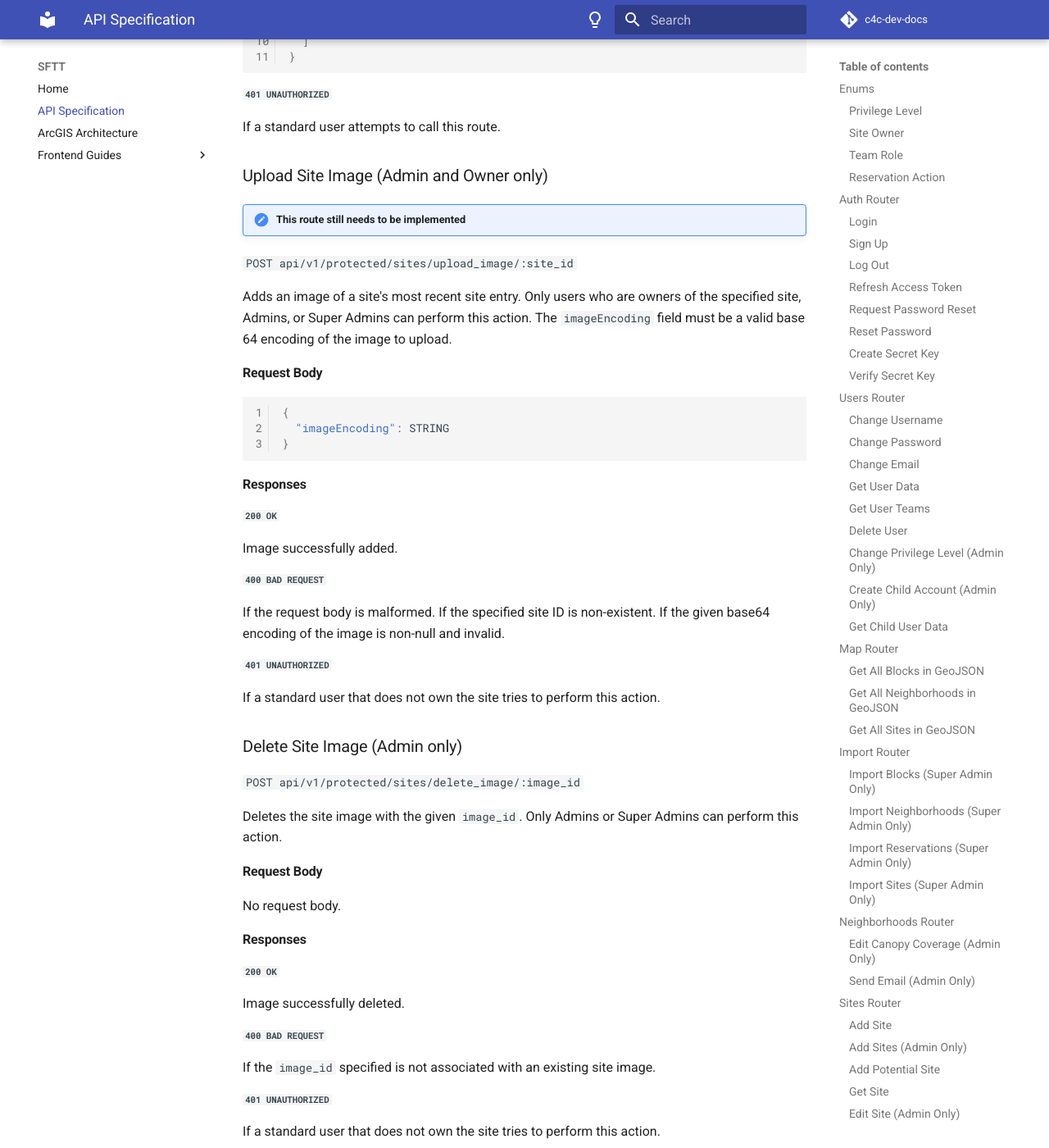
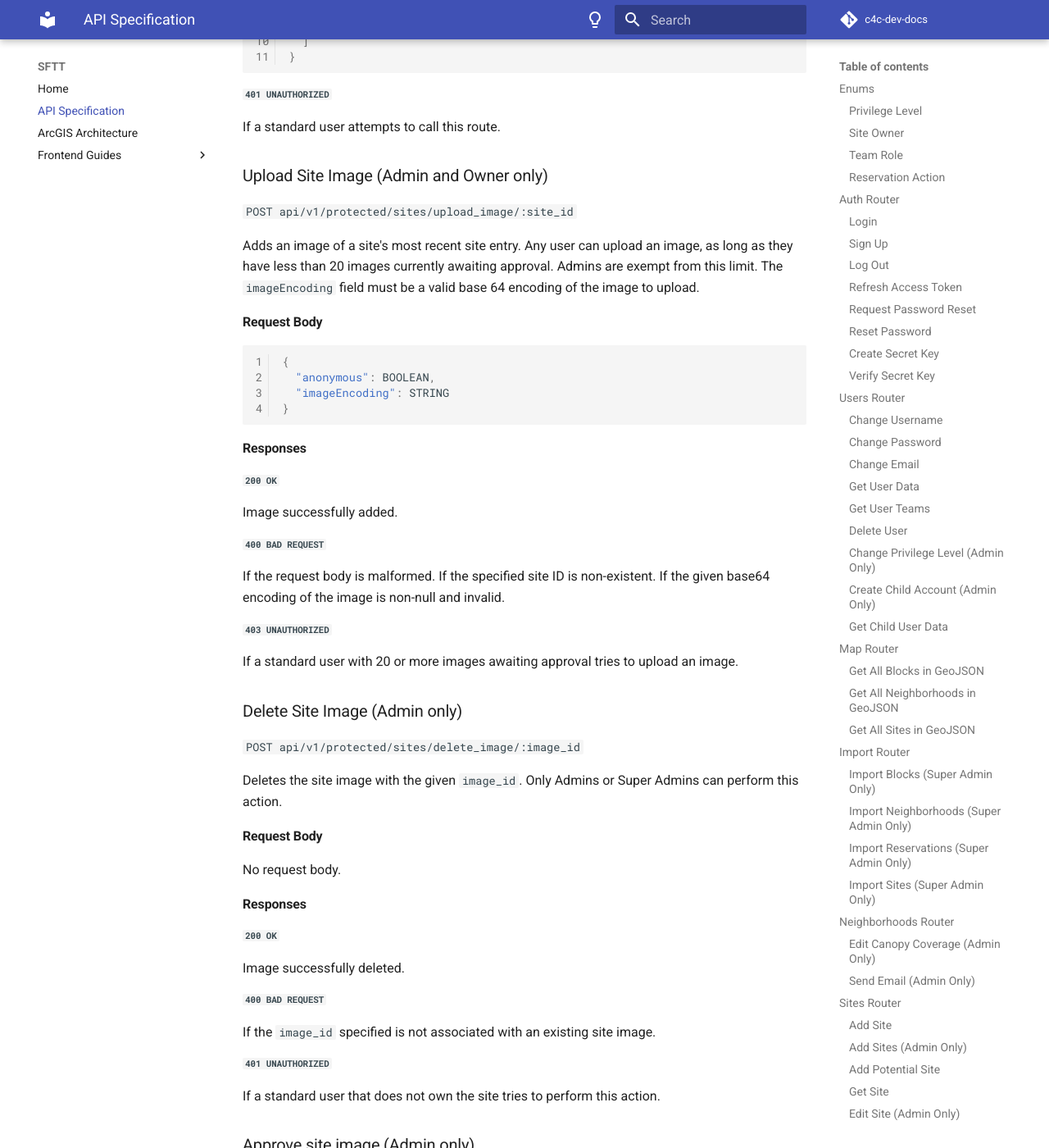
Before and after one commit to Code-4-Community/c4c-dev-docs, an MkDocs documentation site: the page built from docs/sftt/sftt-api-spec.md, in a window 1280 px wide and 1400 px high, scrolled down 32635 px. Shown: the whole window at 82% size. Built offline with MkDocs 1.6.1 and Material for MkDocs 9.7.7, drawn with Linux system fonts in a browser that asks for light colours; comment, search, counter and statistics services are not loaded.

Commit message:
Ah.misc updates2 (#123)
* update sftt api docs

* minor fixes

* update upload image route

````diff
--- a/docs/sftt/sftt-api-spec.md
+++ b/docs/sftt/sftt-api-spec.md
@@ -1510,16 +1510,15 @@ If a standard user attempts to call this route.
 
 ### Upload Site Image (Admin and Owner only)
 
-!!! missing "This route still needs to be implemented"
-
 `POST api/v1/protected/sites/upload_image/:site_id`
 
-Adds an image of a site's most recent site entry. Only users who are owners of the specified site, Admins, or Super Admins can perform this action. The `imageEncoding` field must be a valid base 64 encoding of the image to upload.
-
-#### Request Body
-
-```json
-{
+Adds an image of a site's most recent site entry. Any user can upload an image, as long as they have less than 20 images currently awaiting approval. Admins are exempt from this limit. The `imageEncoding` field must be a valid base 64 encoding of the image to upload.
+
+#### Request Body
+
+```json
+{
+  "anonymous": BOOLEAN,
   "imageEncoding": STRING
 }
 ```
@@ -1536,9 +1535,9 @@ If the request body is malformed.
 If the specified site ID is non-existent.
 If the given base64 encoding of the image is non-null and invalid.
 
-##### `401 UNAUTHORIZED`
-
-If a standard user that does not own the site tries to perform this action.
+##### `403 UNAUTHORIZED`
+
+If a standard user with 20 or more images awaiting approval tries to upload an image.
 
 ### Delete Site Image (Admin only)
 
````
